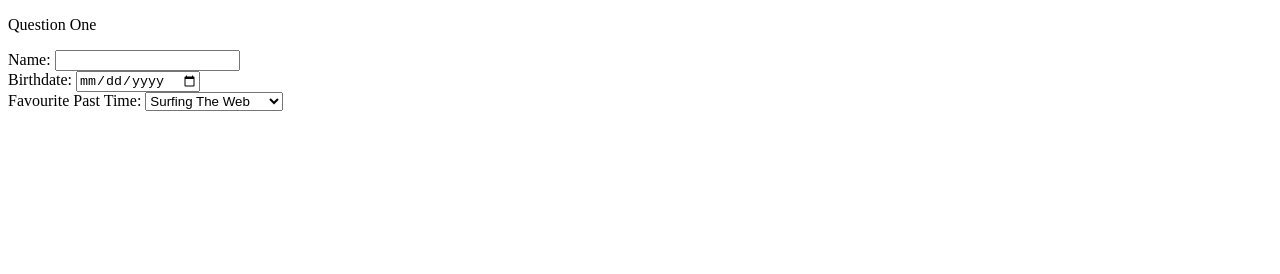
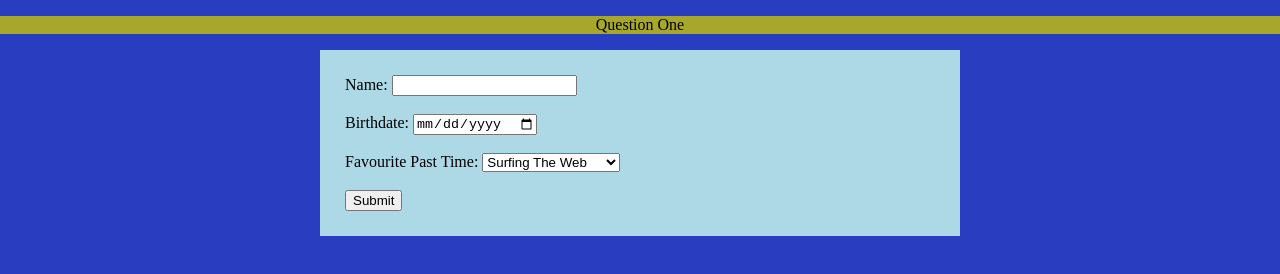
Before and after one commit to IvanChongjh/ICT373-WebAssgin-WA, a plain HTML site: page index.html in a window 1280 px wide. Drawn offline with Linux system fonts and the light colour scheme.

Commit message:
added some styling

```diff
--- a/index.html
+++ b/index.html
@@ -4,16 +4,20 @@
     <meta charset="UTF-8">
     <meta name="viewport" content="width=device-width, initial-scale=1.0">
     <title>Question One</title>
-    <link rel="stylesheet" href="style.css">
+    <link rel="stylesheet" href="styles.css">
 </head>
 <body>
         <!-- Use JavaScript and HTML to write a web page which collects the user's name, phone number (with
 any prefix codes), birth date, and favourite pastime (Surfing the Web, Playing Sport, Listening to
 Music, Watching TV, Playing Games, Community Service, Daydreaming, Reading, or Meditation
-only) and sends them off to a server. Make some reasonable assumptions about the content and format
+only)
+
+and sends them off to a server. Make some reasonable assumptions about the content and format
 of these data and enforce the assumptions from within your page. The address of the test CGI
 destination is http://www.it.murdoch.edu.au/cgi-bin/reply1.pl.
-Note, for the birth date: you need to validate the date, month and year. Do not use a Date Object,
+Note, for the birth date: you need to validate the date, month and year.
+
+Do not use a Date Object,
 check for other data integrity issues e.g., leap year and future dates. -->
 
         <!-- The documentation for Question 1 is to include:
@@ -31,14 +35,18 @@ The above external documentation should be saved in a file in PDF format
         </div>
 
         <div id = "info">
+         <div>
+
 
         <form  methods="get" action="http://www.it.murdoch.edu.au/cgi-bin/reply1.pl" >
 
                 <label for ="name">Name:</label>
                 <input type="text" id ="name" name = "name" value="">
                 <br>
+                <br>
                 <label for ="birthdate">Birthdate:</label>
                 <input type="date" id ="date" name ="date" values ="">
+                <br>
                 <br>
                 <label for ="FavouritePastTime">Favourite Past Time:</label>
                 <select id="cars" name="cars">
@@ -52,10 +60,13 @@ The above external documentation should be saved in a file in PDF format
                     <option value="Reading">Reading</option>
                     <option value="Meditation">Meditation</option>
                   </select>
-
+                  <br>
+                  <br>
+                  <input type="Submit">
 
         </form>
-        </div>
+     </div>
+     </div>
 
 
 
--- a/styles.css
+++ b/styles.css
@@ -0,0 +1,20 @@
+
+body{
+    background-color: rgb(41, 61, 193);
+    margin:0;
+    padding:0;
+}
+#intro{
+    background-color: rgb(167, 167, 44);
+   text-align: center;
+
+
+}
+#info>div{
+    margin-left: 25%;
+    margin-right:25%;
+    background-color: lightblue;
+    color:black;
+    text-align: justify;
+    padding:25px;
+}
```
